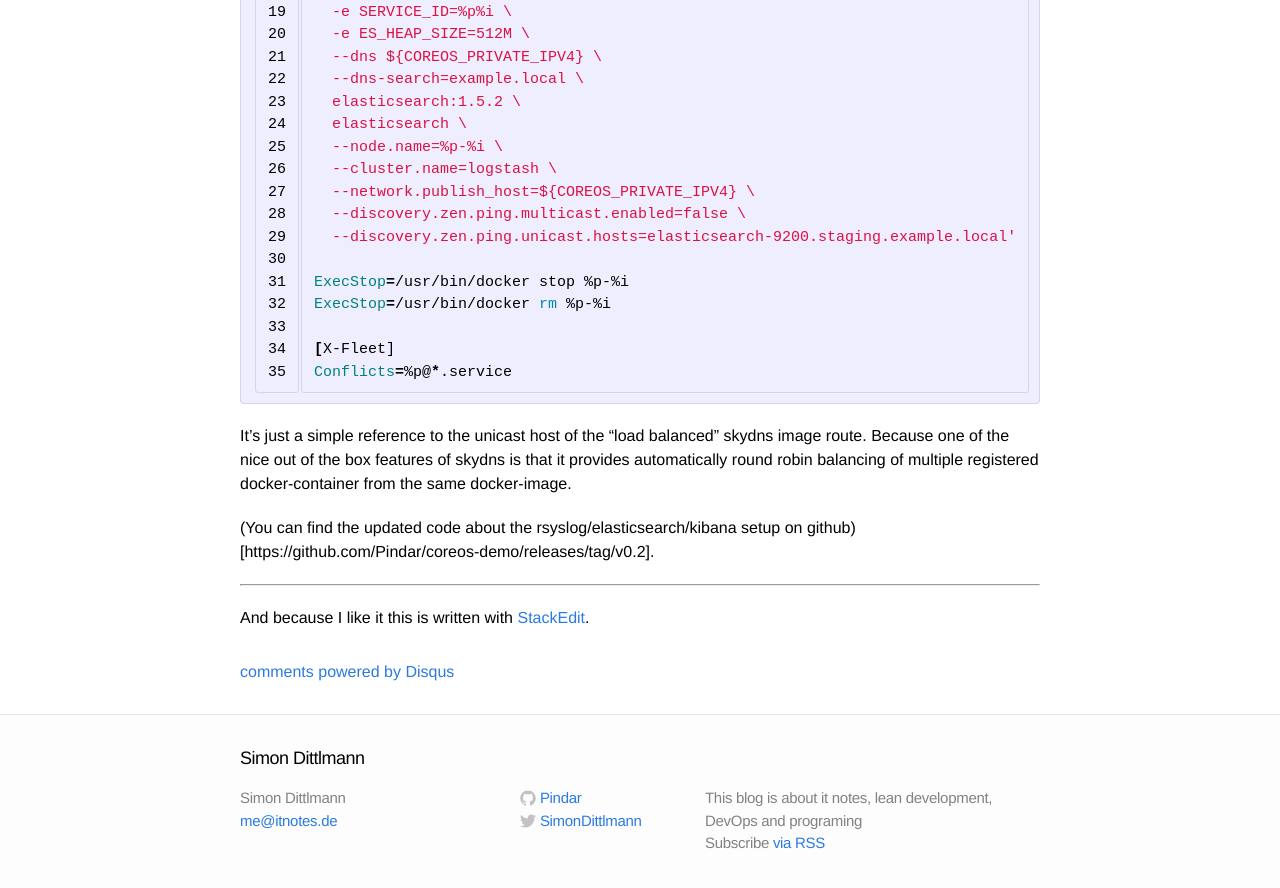
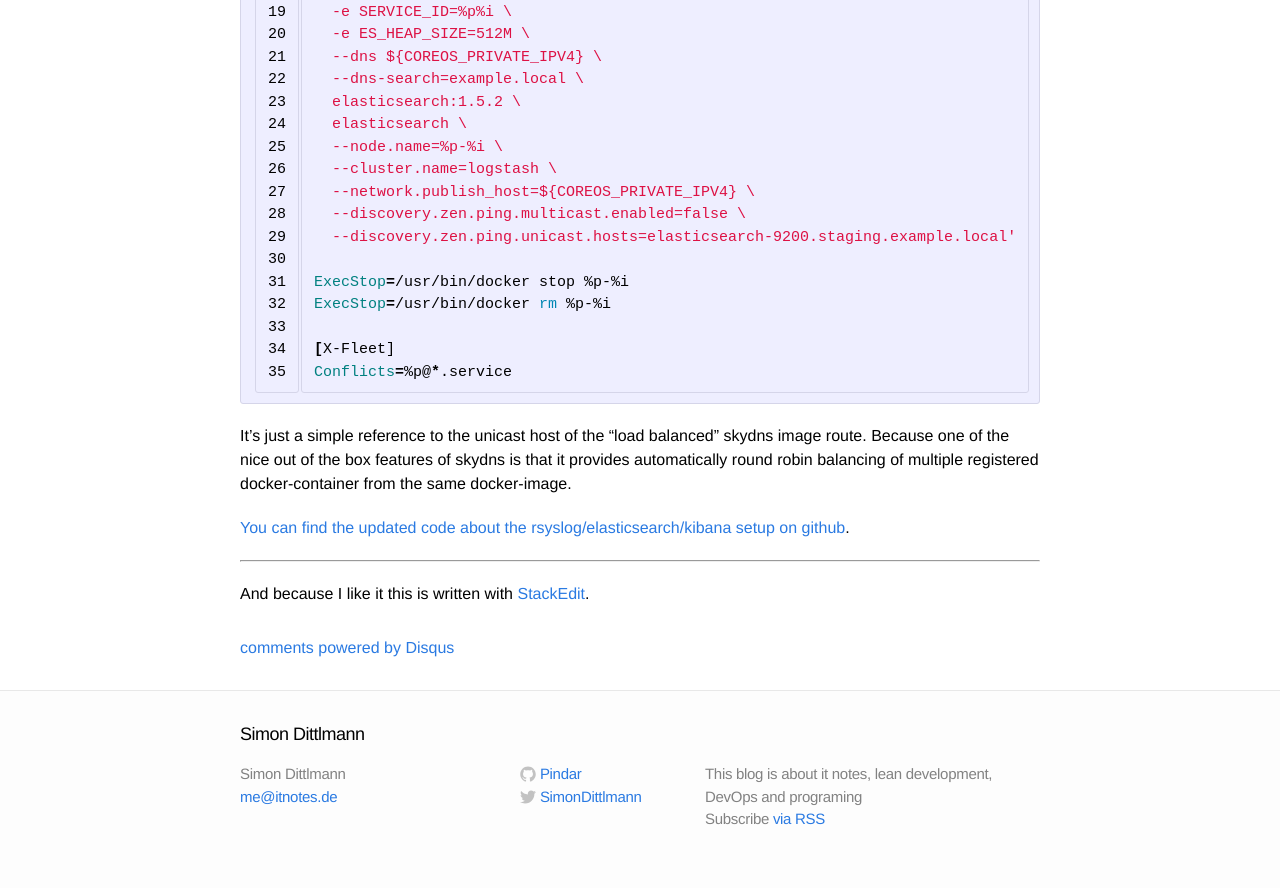
Before and after one commit to Pindar/pindar.github.io, a Jekyll site: the page built from _posts/2015-06-14-service-discovery-and-log-shipping-with-docker.md, in a window 1280 px wide and 900 px high, scrolled down 1524 px. Shown: the top 888 px of the window. Built offline with Jekyll 4.4.1, drawn with Linux system fonts in a browser that asks for light colours; nearby versions of some CDN libraries; comment, search, counter and statistics services are not loaded.

Commit message:
fix broken link

```diff
--- a/_posts/2015-06-14-service-discovery-and-log-shipping-with-docker.md
+++ b/_posts/2015-06-14-service-discovery-and-log-shipping-with-docker.md
@@ -68,7 +68,7 @@ Conflicts=%p@*.service
 
 It's just a simple reference to the unicast host of the "load balanced" skydns image route. Because one of the nice out of the box features of skydns is that it provides automatically round robin balancing of multiple registered docker-container from the same docker-image.
 
-(You can find the updated code about the rsyslog/elasticsearch/kibana setup on github)[https://github.com/Pindar/coreos-demo/releases/tag/v0.2].
+[You can find the updated code about the rsyslog/elasticsearch/kibana setup on github](https://github.com/Pindar/coreos-demo/releases/tag/v0.2).
 
 ----------
 
```
